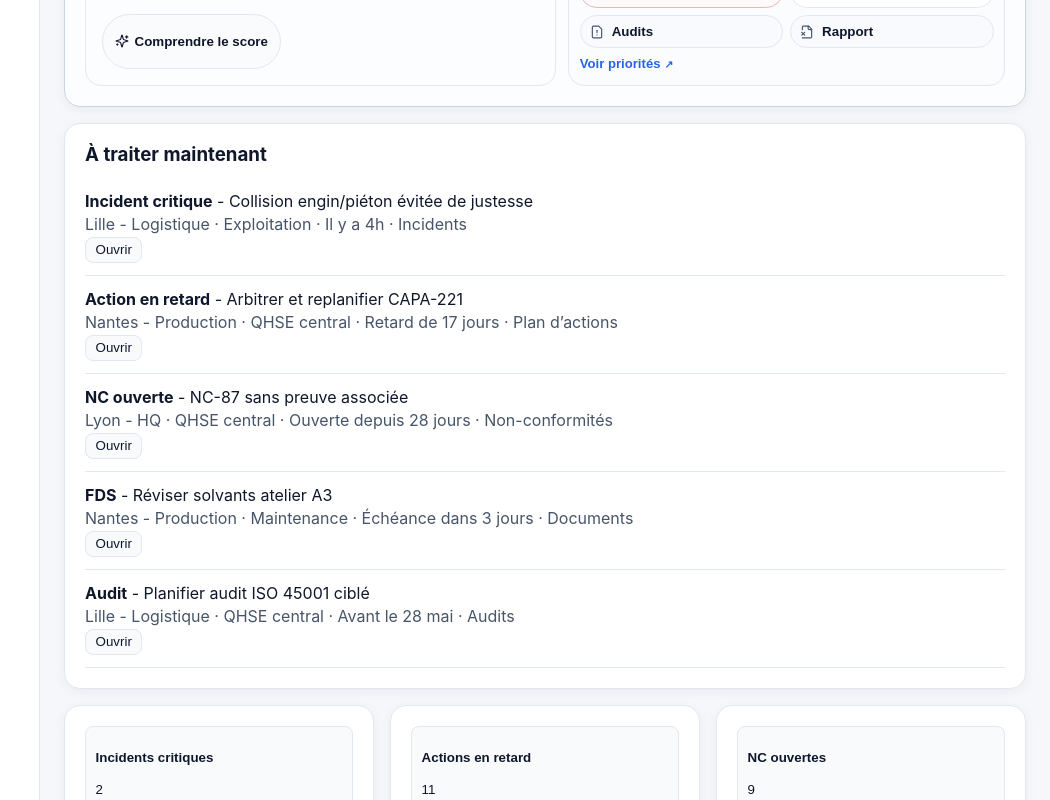
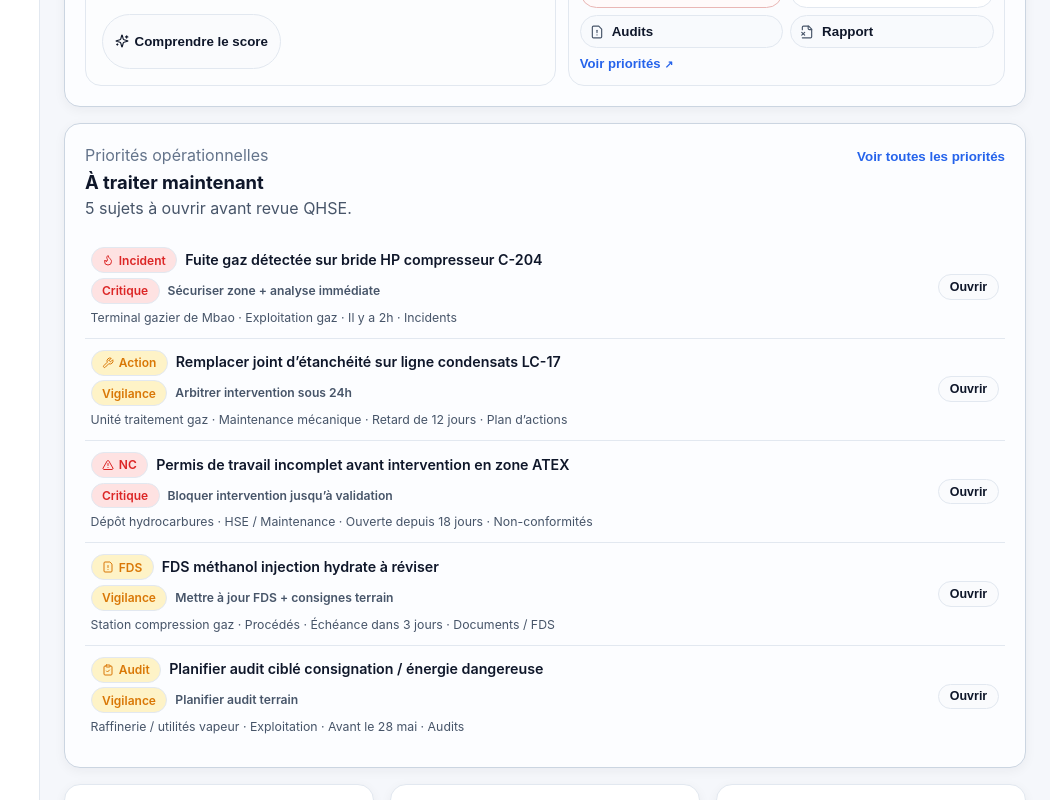
Before and after one commit to ouzsdiop-collab/QHSECONTROLV2, a React (Vite) app in the folder app/frontend/: page / in a window 1280 px wide. Shown: the part 660-1460 px from the top of the page, without its empty margins (230-1280 px from the left). Built offline with nearby package versions, Linux system fonts and the light colour scheme; what @qhse/shared would draw is missing.

Commit message:
refactor(dashboard): premiumize now-panel with oil & gas priorities

```diff
--- a/app/frontend/src/modules/dashboard/DashboardMockData.ts
+++ b/app/frontend/src/modules/dashboard/DashboardMockData.ts
@@ -33,12 +33,13 @@ export const dashboardMockData: DashboardData = {
     { id: 'iso_missing', label: 'Preuves ISO manquantes', value: 6, status: 'À compléter', tone: 'info' },
   ],
   priorities: [
-    { id: 'p1', type: 'Incident critique', title: 'Collision engin/piéton évitée de justesse', site: 'Lille - Logistique', service: 'Exploitation', severity: 'danger', ageOrDue: 'Il y a 4h', sourceModule: 'Incidents' },
-    { id: 'p2', type: 'Action en retard', title: 'Arbitrer et replanifier CAPA-221', site: 'Nantes - Production', service: 'QHSE central', severity: 'warning', ageOrDue: 'Retard de 17 jours', sourceModule: 'Plan d’actions' },
-    { id: 'p3', type: 'NC ouverte', title: 'NC-87 sans preuve associée', site: 'Lyon - HQ', service: 'QHSE central', severity: 'warning', ageOrDue: 'Ouverte depuis 28 jours', sourceModule: 'Non-conformités' },
-    { id: 'p4', type: 'FDS', title: 'Réviser solvants atelier A3', site: 'Nantes - Production', service: 'Maintenance', severity: 'warning', ageOrDue: 'Échéance dans 3 jours', sourceModule: 'Documents' },
-    { id: 'p5', type: 'Audit', title: 'Planifier audit ISO 45001 ciblé', site: 'Lille - Logistique', service: 'QHSE central', severity: 'info', ageOrDue: 'Avant le 28 mai', sourceModule: 'Audits' },
+    { id: 'p1', type: 'Incident', title: 'Fuite gaz détectée sur bride HP compresseur C-204', site: 'Terminal gazier de Mbao', service: 'Exploitation gaz', severity: 'danger', ageOrDue: 'Il y a 2h', sourceModule: 'Incidents', recommendedAction: 'Sécuriser zone + analyse immédiate', actionLabel: 'Ouvrir' },
+    { id: 'p2', type: 'Action', title: 'Remplacer joint d’étanchéité sur ligne condensats LC-17', site: 'Unité traitement gaz', service: 'Maintenance mécanique', severity: 'warning', ageOrDue: 'Retard de 12 jours', sourceModule: 'Plan d’actions', recommendedAction: 'Arbitrer intervention sous 24h', actionLabel: 'Ouvrir' },
+    { id: 'p3', type: 'NC', title: 'Permis de travail incomplet avant intervention en zone ATEX', site: 'Dépôt hydrocarbures', service: 'HSE / Maintenance', severity: 'danger', ageOrDue: 'Ouverte depuis 18 jours', sourceModule: 'Non-conformités', recommendedAction: 'Bloquer intervention jusqu’à validation', actionLabel: 'Ouvrir' },
+    { id: 'p4', type: 'FDS', title: 'FDS méthanol injection hydrate à réviser', site: 'Station compression gaz', service: 'Procédés', severity: 'warning', ageOrDue: 'Échéance dans 3 jours', sourceModule: 'Documents / FDS', recommendedAction: 'Mettre à jour FDS + consignes terrain', actionLabel: 'Ouvrir' },
+    { id: 'p5', type: 'Audit', title: 'Planifier audit ciblé consignation / énergie dangereuse', site: 'Raffinerie / utilités vapeur', service: 'Exploitation', severity: 'warning', ageOrDue: 'Avant le 28 mai', sourceModule: 'Audits', recommendedAction: 'Planifier audit terrain', actionLabel: 'Ouvrir' },
   ],
+
   insights: [
     { id: 'i1', kind: 'derive', explanation: 'NC ouvertes concentrées sur Lille (+40% en 6 semaines).', confidence: 'Élevée (88%)', source: 'Croisement NC/site', recommendedAction: 'Initier revue locale avec responsables de service.' },
     { id: 'i2', kind: 'tendance', explanation: 'File d’actions qui vieillit : hausse des actions > 30 jours.', confidence: 'Moyenne (74%)', source: 'Historique plan d’actions', recommendedAction: 'Arbitrer les actions critiques et fermer les doublons.' },
@@ -64,5 +65,5 @@ export const dashboardMockData: DashboardData = {
     { label: 'Permis actifs', value: '31', status: 'Sous contrôle' },
     { label: 'Conformité multi-sites', value: '79%', status: 'Progression attendue' },
   ],
-  recentActivity: ['Incident #INC-502 déclaré il y a 2h', 'Action CAPA-221 réassignée', 'Audit interne maintenance clôturé', 'Synchronisation terrain effectuée il y a 18 min'],
+  recentActivity: ['Incident #INC-502 déclaré il y a 2h', 'Action CAPA-21 réassignée', 'Audit interne maintenance clôturé', 'Synchronisation terrain effectuée il y a 18 min'],
 };
--- a/app/frontend/src/modules/dashboard/DashboardNowPanel.tsx
+++ b/app/frontend/src/modules/dashboard/DashboardNowPanel.tsx
@@ -1,6 +1,58 @@
-import { Card } from '../../components/ui/Card';
-import { DashboardPriorityItem } from './DashboardTypes';
+import { useMemo, useState } from 'react';
+import { AlertTriangle, ClipboardCheck, FileWarning, Flame, Wrench } from 'lucide-react';
+import { CockpitCard } from './components/CockpitCard';
+import { PriorityRow } from './components/PriorityRow';
+import { DashboardPriorityItem, DashboardPriorityType } from './DashboardTypes';
 
-export function DashboardNowPanel({ items }: { items: DashboardPriorityItem[] }) {
-  return <Card className="section-gap"><h3>À traiter maintenant</h3>{items.slice(0, 5).map((item) => <div className="dashboard-item" key={item.id}><strong>{item.type}</strong> - {item.title}<div className="muted">{item.site} · {item.service} · {item.ageOrDue} · {item.sourceModule}</div><button className="dashboard-inline-btn">Ouvrir</button></div>)}</Card>;
+interface DashboardNowPanelProps {
+  items: DashboardPriorityItem[];
 }
+
+function mapSeverity(value: DashboardPriorityItem['severity']) {
+  if (value === 'danger') return 'critical';
+  return value;
+}
+
+const priorityIconMap: Record<DashboardPriorityType, JSX.Element> = {
+  Incident: <Flame size={12} aria-hidden="true" />,
+  Action: <Wrench size={12} aria-hidden="true" />,
+  NC: <AlertTriangle size={12} aria-hidden="true" />,
+  FDS: <FileWarning size={12} aria-hidden="true" />,
+  Audit: <ClipboardCheck size={12} aria-hidden="true" />,
+};
+
+export function DashboardNowPanel({ items }: DashboardNowPanelProps) {
+  const [feedback, setFeedback] = useState('');
+  const visibleItems = useMemo(() => items.slice(0, 5), [items]);
+
+  return (
+    <section className="section-gap">
+      <CockpitCard
+        title="À traiter maintenant"
+        eyebrow="Priorités opérationnelles"
+        description="5 sujets à ouvrir avant revue QHSE."
+        actions={<button type="button" className="dashboard-link-btn">Voir toutes les priorités</button>}
+      >
+        <div className="dashboard-now-panel__list" role="list" aria-label="Priorités opérationnelles">
+          {visibleItems.map((item) => (
+            <div key={item.id} role="listitem" className="dashboard-now-panel__item">
+              <PriorityRow
+                type={item.type}
+                icon={priorityIconMap[item.type]}
+                title={item.title}
+                location={`${item.site} · ${item.service}`}
+                meta={`${item.ageOrDue} · ${item.sourceModule}`}
+                severity={mapSeverity(item.severity)}
+                severityLabel={item.severity === 'danger' ? 'Critique' : 'Vigilance'}
+                recommendation={item.recommendedAction}
+                actionLabel={item.actionLabel ?? 'Ouvrir'}
+                onAction={() => setFeedback(`Ouverture préparée: ${item.sourceModule} · ${item.title}`)}
+              />
+            </div>
+          ))}
+        </div>
+        {feedback ? <p className="muted dashboard-now-panel__feedback">{feedback}</p> : null}
+      </CockpitCard>
+    </section>
+  );
+}
--- a/app/frontend/src/modules/dashboard/DashboardTypes.ts
+++ b/app/frontend/src/modules/dashboard/DashboardTypes.ts
@@ -45,15 +45,19 @@ export interface DashboardKpi {
   impactedItems: string[];
 }
 
+export type DashboardPriorityType = 'Incident' | 'Action' | 'NC' | 'FDS' | 'Audit';
+
 export interface DashboardPriorityItem {
   id: string;
-  type: string;
+  type: DashboardPriorityType;
   title: string;
   site: string;
   service: string;
   severity: 'warning' | 'danger' | 'info';
   ageOrDue: string;
   sourceModule: string;
+  actionLabel?: string;
+  recommendedAction?: string;
 }
 
 export interface DashboardInsight {
--- a/app/frontend/src/modules/dashboard/components/PriorityRow.tsx
+++ b/app/frontend/src/modules/dashboard/components/PriorityRow.tsx
@@ -1,3 +1,4 @@
+import { ReactNode } from 'react';
 import { DashboardStatusVariant, StatusBadge } from './StatusBadge';
 
 interface PriorityRowProps {
@@ -8,18 +9,38 @@ interface PriorityRowProps {
   severity: Exclude<DashboardStatusVariant, 'success'>;
   actionLabel?: string;
   onAction?: () => void;
+  icon?: ReactNode;
+  severityLabel?: string;
+  recommendation?: string;
 }
 
-export function PriorityRow({ type, title, location, meta, severity, actionLabel, onAction }: PriorityRowProps) {
+export function PriorityRow({
+  type,
+  title,
+  location,
+  meta,
+  severity,
+  actionLabel,
+  onAction,
+  icon,
+  severityLabel,
+  recommendation,
+}: PriorityRowProps) {
   return (
     <article className="dashboard-priority-row">
-      <div className="dashboard-priority-row__main">
-        <StatusBadge label={type} variant={severity} />
-        <p className="dashboard-priority-row__title">{title}</p>
+      <div className="dashboard-priority-row__content">
+        <div className="dashboard-priority-row__main">
+          <StatusBadge label={<span className="dashboard-priority-row__type-label">{icon}{type}</span>} variant={severity} />
+          <p className="dashboard-priority-row__title">{title}</p>
+        </div>
+        <div className="dashboard-priority-row__details">
+          {severityLabel ? <StatusBadge label={severityLabel} variant={severity} /> : null}
+          {recommendation ? <p className="dashboard-priority-row__recommendation">{recommendation}</p> : null}
+        </div>
+        <p className="dashboard-priority-row__meta muted">{[location, meta].filter(Boolean).join(' · ')}</p>
       </div>
-      <p className="dashboard-priority-row__meta muted">{[location, meta].filter(Boolean).join(' · ')}</p>
       {actionLabel ? (
-        <button type="button" className="dashboard-link-btn" onClick={onAction}>
+        <button type="button" className="dashboard-link-btn dashboard-priority-row__action" onClick={onAction}>
           {actionLabel}
         </button>
       ) : null}
--- a/app/frontend/src/styles/globals.css
+++ b/app/frontend/src/styles/globals.css
@@ -134,11 +134,23 @@ small, .muted { color: var(--color-text-secondary); }
 .dashboard-shortcut--subtle { background: color-mix(in oklab, var(--color-surface), var(--color-bg-elevated) 40%); }
 .dashboard-shortcut:hover { border-color: var(--color-border-strong); }
 
-.dashboard-priority-row { display:grid; grid-template-columns:minmax(0,1fr) auto; align-items:center; gap: var(--space-2); padding: var(--space-2) 0; border-bottom:1px solid var(--color-border); }
+.dashboard-priority-row { display:grid; grid-template-columns:minmax(0,1fr) auto; align-items:center; gap: var(--space-2); padding: 0.55rem 0.2rem; border-bottom:1px solid var(--color-border); }
+.dashboard-priority-row__content { min-width: 0; display:grid; gap: 0.3rem; }
 .dashboard-priority-row__main { display:flex; align-items:center; gap: var(--space-2); min-width:0; }
-.dashboard-priority-row__title { margin:0; font-weight:620; }
-.dashboard-priority-row__meta { grid-column: 1 / -1; margin:0; font-size:0.8rem; }
+.dashboard-priority-row__type-label { display:inline-flex; align-items:center; gap:0.3rem; }
+.dashboard-priority-row__title { margin:0; font-weight:620; font-size:0.89rem; line-height:1.3; }
+.dashboard-priority-row__details { display:flex; align-items:center; gap: var(--space-2); flex-wrap:wrap; }
+.dashboard-priority-row__recommendation { margin:0; font-size:0.76rem; color: var(--color-text-secondary); font-weight:560; }
+.dashboard-priority-row__meta { margin:0; font-size:0.77rem; }
+.dashboard-priority-row__action { border:1px solid var(--color-border); border-radius:999px; padding:0.3rem 0.7rem; color: var(--color-text); background: color-mix(in oklab, var(--color-surface), var(--color-bg-elevated) 32%); font-size:0.78rem; white-space:nowrap; }
+.dashboard-priority-row__action:hover { border-color: var(--color-border-strong); text-decoration:none; }
 
+.dashboard-now-panel__list { display:grid; }
+.dashboard-now-panel__item { border-bottom:1px solid var(--color-border); transition: background-color var(--transition-fast), border-color var(--transition-fast); }
+.dashboard-now-panel__item:hover { background: color-mix(in oklab, var(--color-bg-elevated), var(--color-surface) 55%); border-color: var(--color-border-strong); }
+.dashboard-now-panel__item:last-child { border-bottom:none; }
+.dashboard-now-panel__item .dashboard-priority-row { border-bottom:none; padding: 0.7rem 0.35rem; }
+.dashboard-now-panel__feedback { margin: var(--space-2) 0 0; font-size:0.82rem; }
 .dashboard-insight { padding: var(--space-3); display:grid; gap: var(--space-2); }
 .dashboard-insight__title,.dashboard-insight__description,.dashboard-insight__meta { margin:0; }
 .dashboard-insight__title { font-weight: 670; }
@@ -154,7 +166,10 @@ small, .muted { color: var(--color-text-secondary); }
   .dashboard-section-header { flex-direction:column; }
   .dashboard-cockpit-side__kpis,
   .dashboard-cockpit-side__buttons { grid-template-columns: 1fr; }
-  .dashboard-priority-row { grid-template-columns: 1fr; }
+  .dashboard-priority-row { grid-template-columns: 1fr; gap: var(--space-1); }
+  .dashboard-priority-row__action { justify-self:start; }
+  .dashboard-now-panel__item { border:1px solid var(--color-border); border-radius: var(--radius-md); padding: 0 var(--space-2); margin-bottom: var(--space-2); background: var(--color-surface); }
+  .dashboard-now-panel__item:last-child { margin-bottom:0; }
 }
 
 .dashboard-cockpit-hero { padding: 0; background: transparent; }
```
Also changed, not shown: 1 other file (tests, documents, lock files or other folders).
